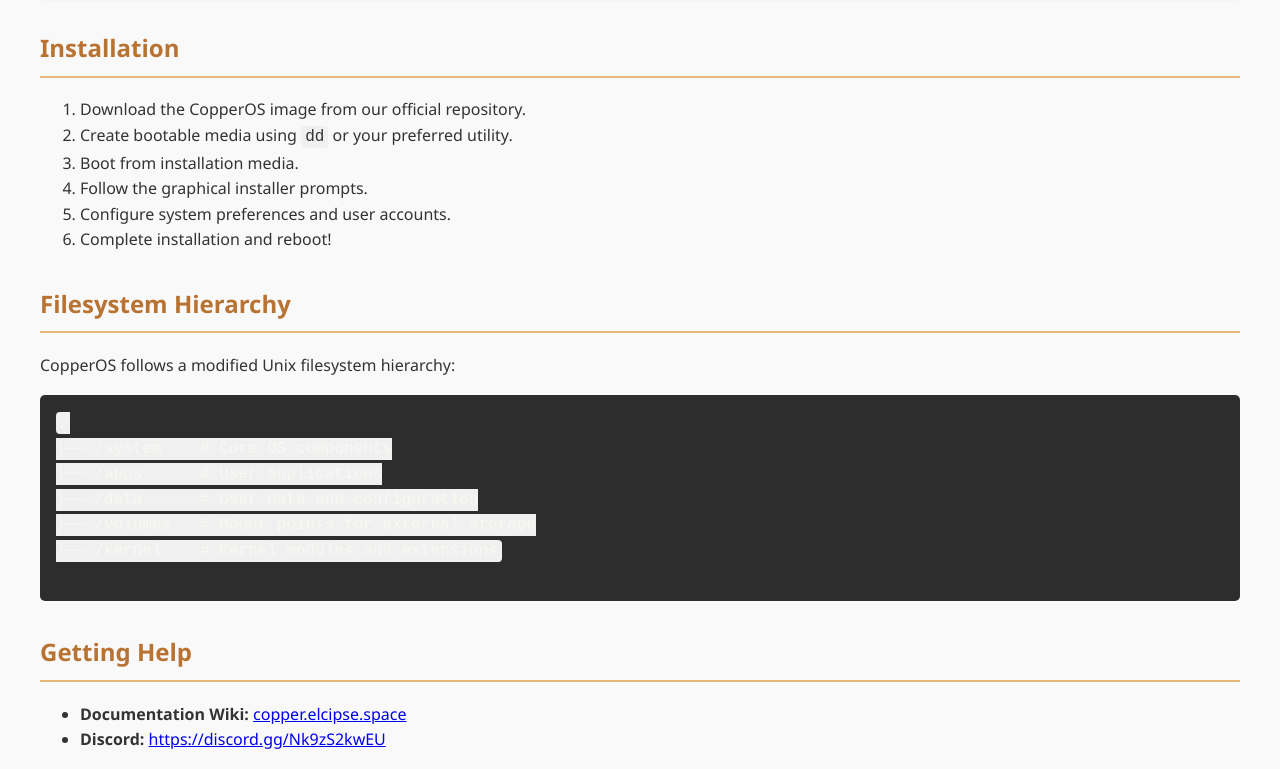
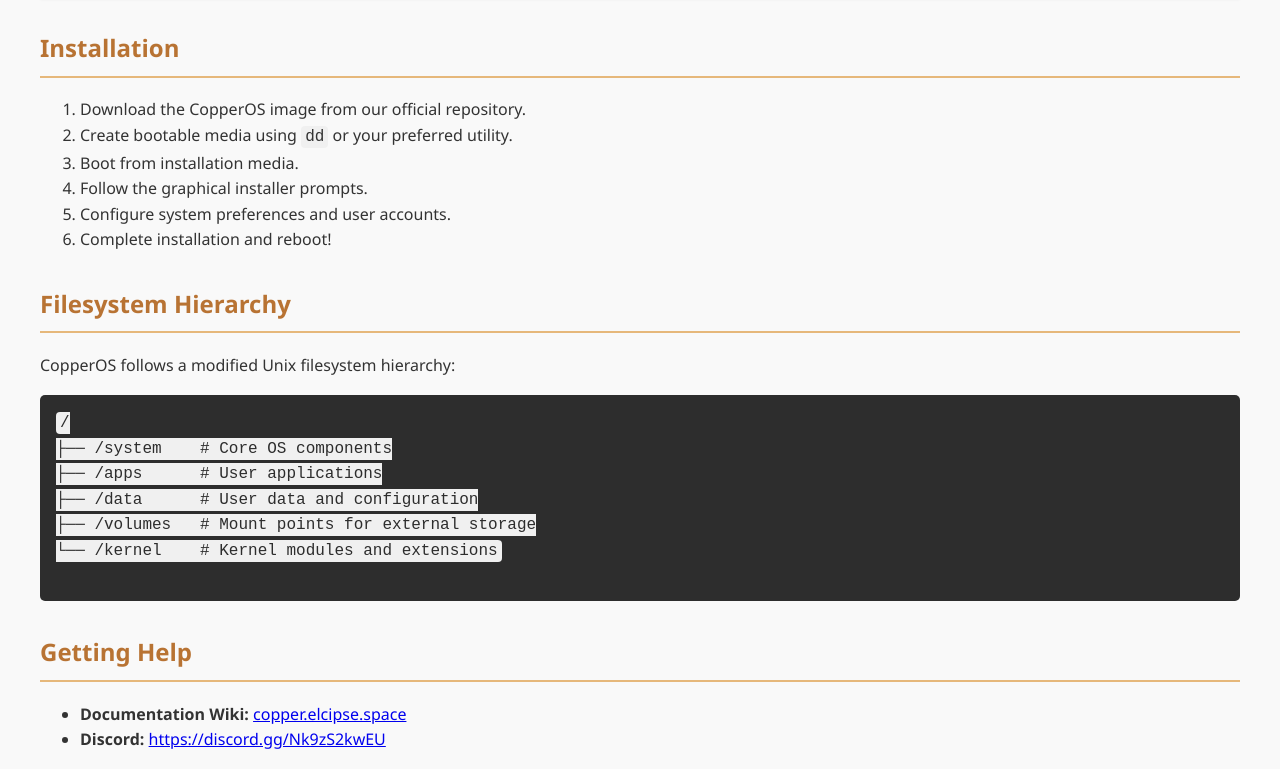
Before and after one commit to NightForge-Development/CopperOS, a plain HTML site: page index.html in a window 1280 px wide. Shown: the part 984-1753 px from the top of the page. Drawn offline with Linux system fonts and the light colour scheme.

Commit message:
Update index.html

```diff
--- a/index.html
+++ b/index.html
@@ -69,7 +69,7 @@
 
         pre {
             background-color: #2d2d2d;
-            color: #f8f8f2;
+            color: #2d2d2d;
             padding: 1rem;
             border-radius: 5px;
             overflow-x: auto;
```
